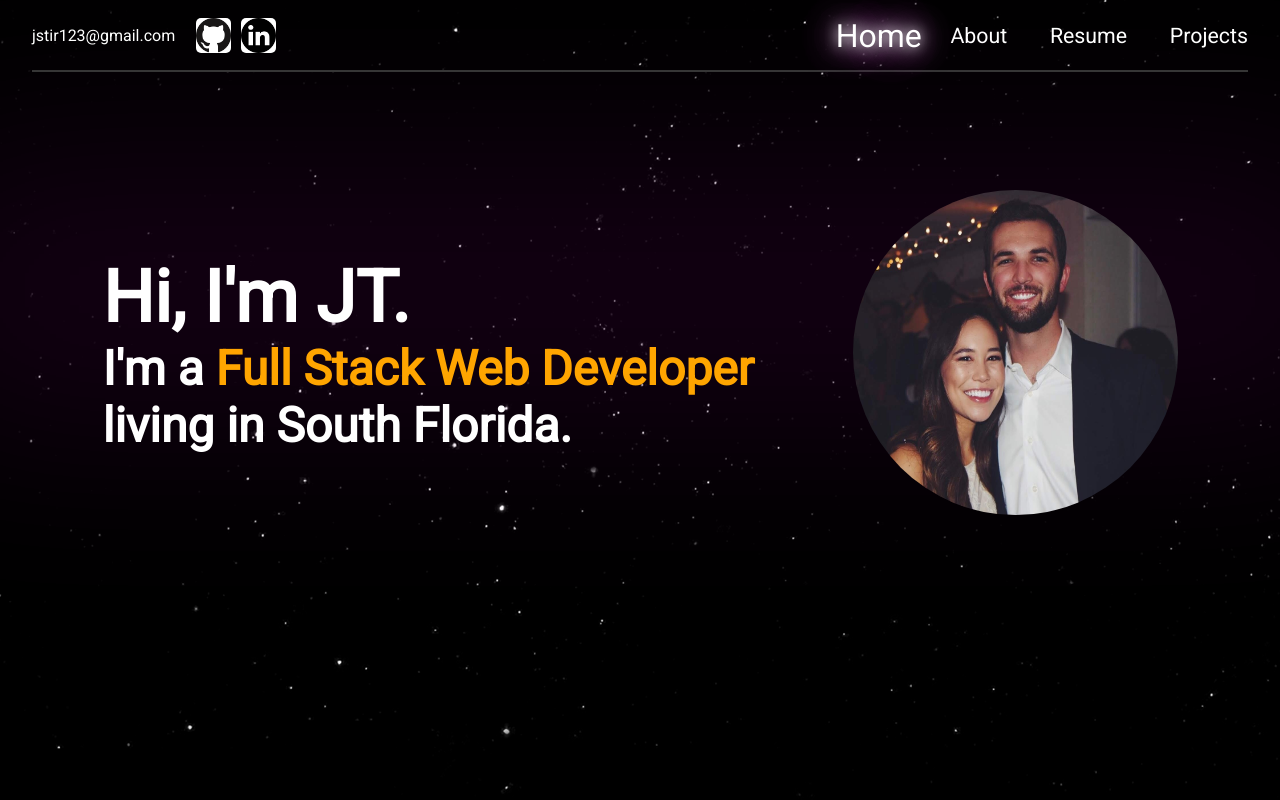
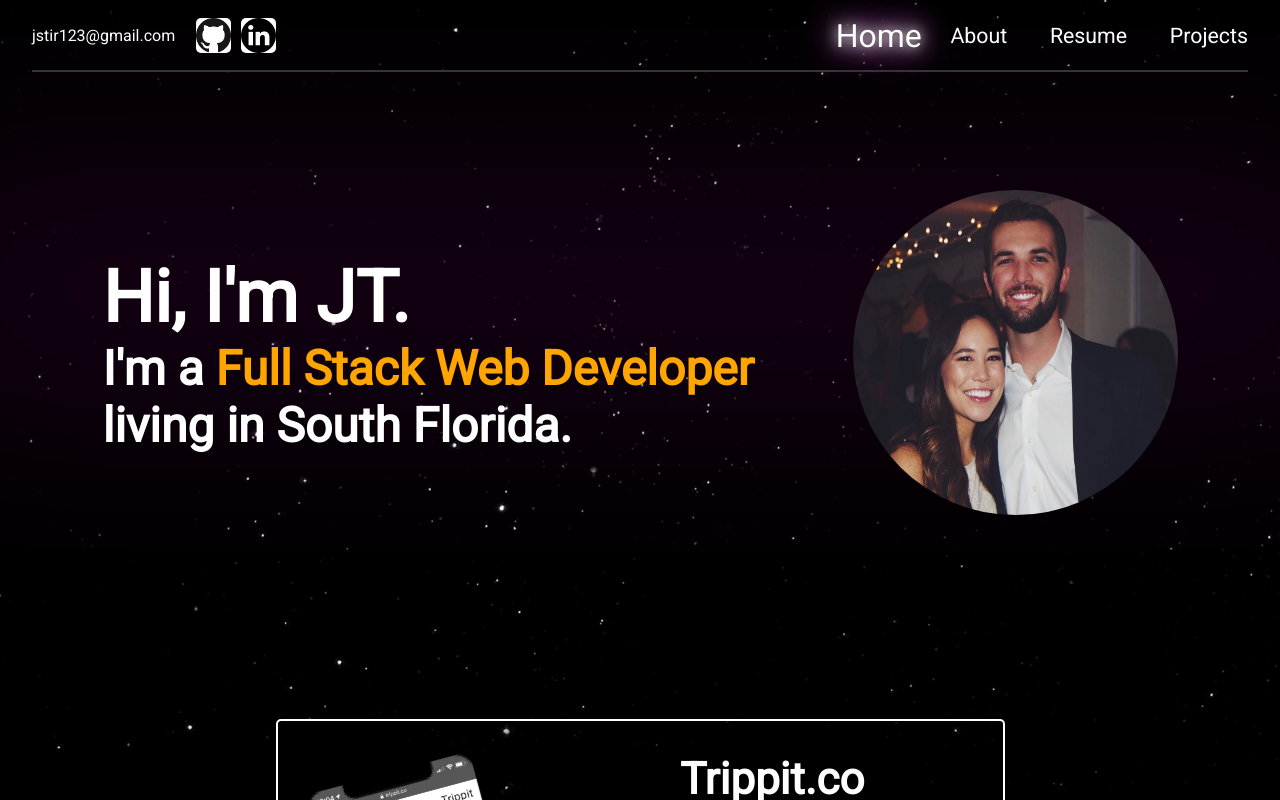
Before and after one commit to jstir123/personal-website, a React (Create React App) app: page / in a window 1280 px wide. Shown: the top 800 px of the page. Built offline with nearby package versions, Linux system fonts and the light colour scheme.

Commit message:
Added in Card compoment, and customized an instance of Card for Trippit

```diff
--- a/src/App.css
+++ b/src/App.css
@@ -18,6 +18,7 @@ a {
     left:0;
     bottom: 0;
     right: 0;
+    z-index: -12;
 }
 
 .stars {
--- /dev/null
+++ b/src/components/Card.js
@@ -0,0 +1,91 @@
+import React from 'react';
+import { createUseStyles } from 'react-jss';
+
+const useStyles = createUseStyles({
+    card: {
+        display: 'flex',
+        justifyContent: 'center',
+        border: '2px solid #fff',
+        width: '400px',
+        borderRadius: '5px',
+        overflow: 'hidden'
+    },
+    imageContainer: {
+        width: '40%'
+    },
+    image: {
+        margin: '0'
+    },
+    content: {
+        width: '60%',
+        textAlign: 'center',
+        padding: '2em',
+        '& h3': {
+            margin: '0',
+            marginBottom: '15px',
+            fontSize: '44px'
+        },
+        '& p': {
+            fontSize: '20px',
+            margin: '0'
+        }
+    },
+    links: {
+        '& button': {
+            color: 'orange',
+            background: 'transparent',
+            border: '2px solid orange',
+            borderRadius: '25px',
+            height: '40px',
+            width: '115px',
+            margin: '2em 7px 0px 7px',
+            fontSize: '1.1em',
+            cursor: 'pointer',
+            transition: '.1s',
+            '&:hover': {
+                color: '#fff',
+                animation: 'glow .03s ease-in-out infinite alternate',
+                transform: 'scale(1.02) translateY(-1px)'
+            }
+        }
+    }
+})
+
+const Card = ({ image, title, body, links, styles }) => {
+    const classes = useStyles();
+
+    return (
+        <div className={classes.card} style={styles.card}>
+            <div className={classes.imageContainer}>
+                <img className={classes.image} src={image} alt="" style={styles.image}/>
+            </div>
+            <div className={classes.content}>
+                <h3 >
+                    {title}
+                </h3>
+                <p>
+                    {body}
+                </p>
+                <div className={classes.links}>
+                    {links.map(link => (
+                        <a href={link.path} key={link.name}>
+                            <button>
+                                {link.name}
+                            </button>
+                        </a>
+                    ))}
+                </div>
+            </div>
+        </div>
+    );
+}
+
+Card.defaultProps = {
+    image: null,
+    title: '',
+    body: '',
+    links: [],
+    styles: {}
+}
+
+export default Card;
--- a/src/components/NavBar.js
+++ b/src/components/NavBar.js
@@ -82,6 +82,7 @@ const NavBar = () => {
                         exact to={link.path}
                         className={classes.navLink}
                         activeStyle={activeStyle}
+                        key={link.name}
                     >
                         {link.name}
                     </NavLink>
--- /dev/null
+++ b/src/components/TrippitCard.js
@@ -0,0 +1,35 @@
+import React from 'react';
+import Card from './Card';
+import TrippitExample from '../images/trippit-example.png';
+
+const TrippitCard = () => {
+    const title = 'Trippit.co';
+    const body = 'Trippit makes it easy to remember all of your favorite adventures! Keep track of what hotel you stayed at, where you ate, and what you enjoyed most. Best of all you can share your trips with friends in order to plan the next perfect getaway!';
+    const links = [
+        {name: 'Website', path: 'www.trippit.co'},
+        {name: 'GitHub', path: 'www.github.com'}
+    ];
+    const styles = {
+        card: {
+            height: '355px',
+            width: '725px'
+        },
+        image: {
+            width: '95%',
+            padding: '30px 0 0 25px',
+            transform: 'rotate(-15deg)'
+        }
+    };
+
+    return (
+        <Card
+            image={TrippitExample}
+            title={title}
+            body={body}
+            links={links}
+            styles={styles}
+        />
+    );
+}
+
+export default TrippitCard;
--- a/src/pages/Home.js
+++ b/src/pages/Home.js
@@ -3,6 +3,7 @@ import { createUseStyles } from 'react-jss';
 
 import Intro from '../components/Intro';
 import ProfilePic from '../components/ProfilePic';
+import TrippitCard from '../components/TrippitCard';
 
 const useStyles = createUseStyles({
     home: {
@@ -24,9 +25,12 @@ const Home = () => {
 
     return (
         <div className={classes.home}>
-            <div className={classes.container + ' ' + classes.purpleMist}>
+            <div className={classes.container}>
                 <Intro />
                 <ProfilePic />
+            </div>
+            <div className={classes.container}>
+                <TrippitCard />
             </div>
         </div>
     );
```
Also changed, not shown: public/manifest.json, src/images/trippit-example.png (added), src/images/trippit-example1.png (renamed from src/images/trippit-iphone.png).
